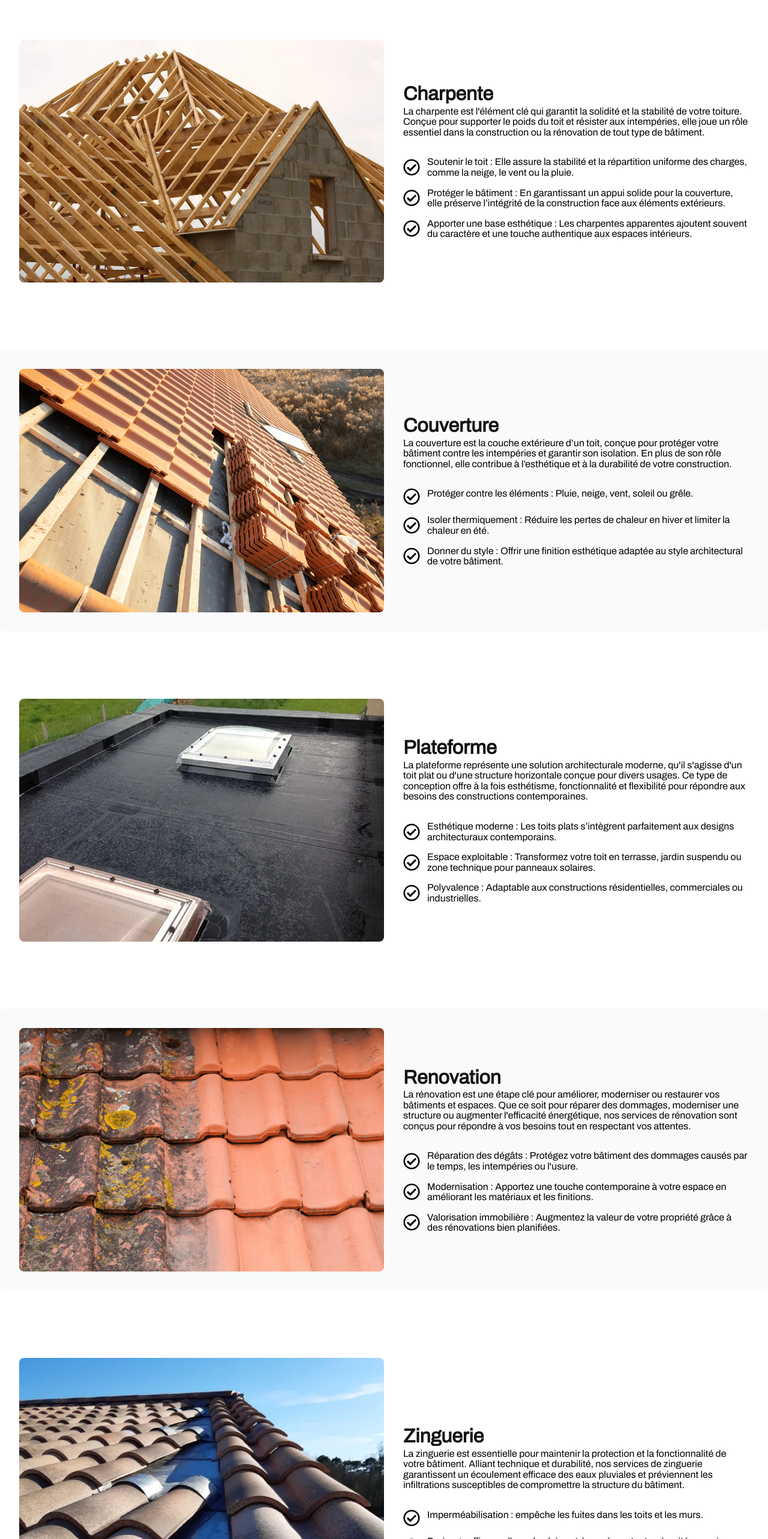
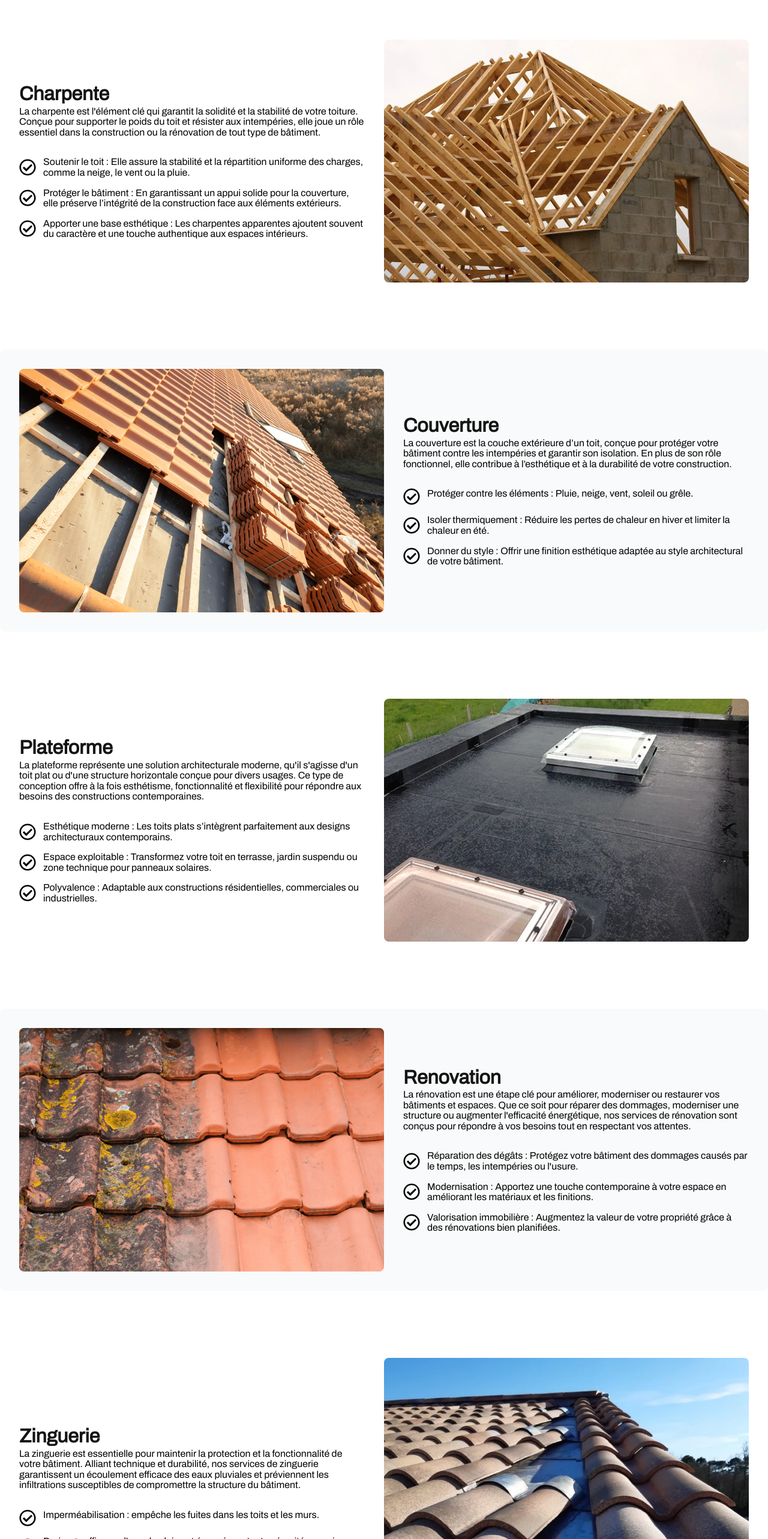
Before and after one commit to dheyssons/gmwconstruct, a Next.js app: page / in a window 1280 px wide. Shown: the part 2862-5428 px from the top of the page at 60% size. Built offline with nearby package versions, Linux system fonts and the light colour scheme.

Commit message:
adjustment

```diff
--- a/app/page.js
+++ b/app/page.js
@@ -169,7 +169,6 @@ export default function Home() {
             </div>
             {/* Charpente */}
             <div className='card-services'>
-              <img src='images/services/charpenter.webp'></img>
               {/* text */}
               <div className='flex flex-col gap-y-8 justify-around'>
                 {/* title */}
@@ -197,8 +196,10 @@ export default function Home() {
                         </div>
                         <p className='p small md:regular md:p'>Apporter une base esthétique : Les charpentes apparentes ajoutent souvent du caractère et une touche authentique aux espaces intérieurs.</p>
                       </li>
-                    </div>
+                </div>
               </div>
+              <img src='images/services/charpenter.webp'></img>
+
             </div>
             {/* Couverture */}
             <div className='card-services'>
@@ -235,7 +236,6 @@ export default function Home() {
             </div>
             {/* Plateforme */}
             <div className='card-services'>
-              <img src='images/services/plateforme.webp'></img>
               {/* text */}
               <div className='flex flex-col gap-y-8 justify-around'>
                 {/* title */}
@@ -265,6 +265,8 @@ export default function Home() {
                       </li>
                     </div>
               </div>
+              <img src='images/services/plateforme.webp'></img>
+
             </div>
             {/* renovation */}
             <div className='card-services'>
@@ -299,7 +301,6 @@ export default function Home() {
             </div>
             {/* zinguerie */}
             <div className='card-services'>
-              <img src='images/services/zinguerie.webp'></img>
               <div className='flex flex-col gap-y-8 justify-around'>
                 <div>
                   <h4 className='h4'>Zinguerie</h4>
@@ -327,6 +328,7 @@ export default function Home() {
                       </li>
                     </div>
               </div>
+              <img src='images/services/zinguerie.webp'></img>
             </div>
           </div>
         </div>
```
